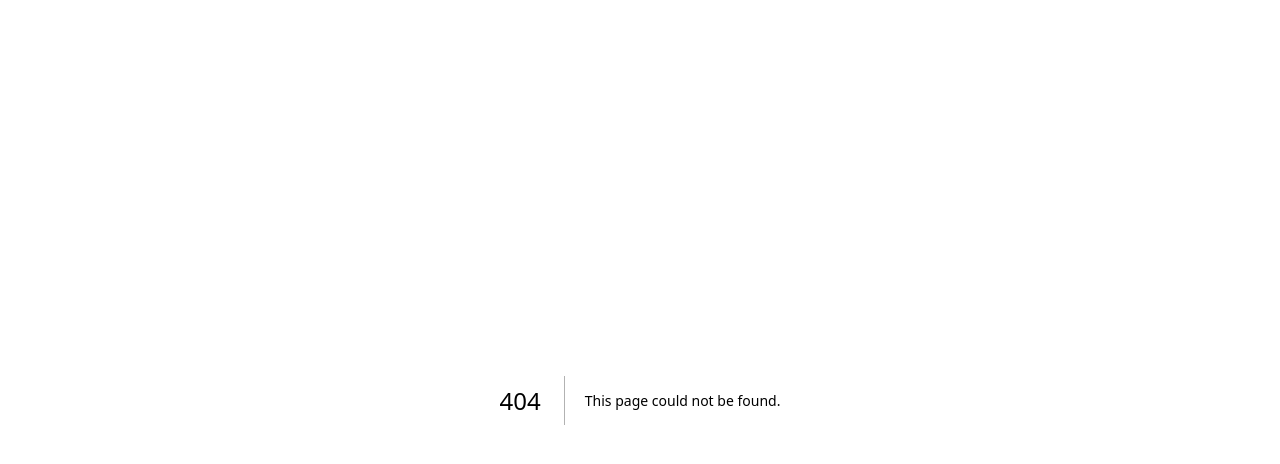
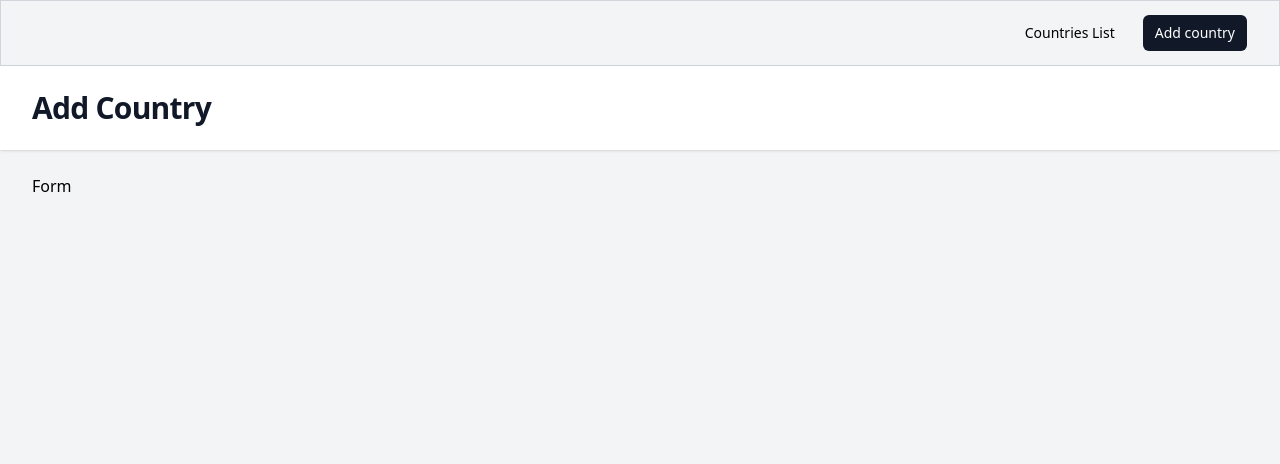
Before and after one commit to dkirien/countries, a Next.js app: page /form in a window 1280 px wide. Before the commit this address had no page. Shown: the top 464 px of the page. Built offline with nearby package versions, Linux system fonts and the light colour scheme.

Commit message:
Layouts and navigation.

```diff
--- /dev/null
+++ b/src/components/MainLayout.tsx
@@ -0,0 +1,14 @@
+import React, { FC } from 'react'
+import Navigation from '@/components/Navigation'
+
+const MainLayout: FC<{children: React.ReactNode}> = ({children}) => {
+  return (
+    <>
+      <Navigation />
+
+      {children}
+    </>
+  )
+}
+
+export default MainLayout
--- /dev/null
+++ b/src/components/Navigation.tsx
@@ -0,0 +1,36 @@
+import React, { FC } from 'react'
+import Link from 'next/link'
+import { useRouter } from 'next/router'
+
+const activeClasses = 'bg-gray-900 text-white rounded-md px-3 py-2 text-sm font-medium'
+const basicClasses = 'text-gray-90 hover:bg-gray-700 hover:text-white rounded-md px-3 py-2 text-sm font-medium'
+
+const Navigation: FC = () => {
+  const router = useRouter()
+
+  return (
+    <nav className="bg-grey-100 border-solid border border-gray-300">
+      <div className="mx-auto max-w-7xl px-4 sm:px-6 lg:px-8">
+        <div className="flex h-16 items-center justify-end">
+          <div className="flex items-center">
+            <div className="flex items-baseline space-x-4">
+              <Link href="/"
+                    className={router.pathname === '/' ? activeClasses : basicClasses}
+              >
+                Countries List
+              </Link>
+
+              <Link href="/form"
+                    className={router.pathname === '/form' ? activeClasses : basicClasses}
+              >
+                Add country
+              </Link>
+            </div>
+          </div>
+        </div>
+      </div>
+    </nav>
+  )
+}
+
+export default Navigation
--- /dev/null
+++ b/src/components/PageLayout.tsx
@@ -0,0 +1,22 @@
+import { FC } from 'react'
+import { PageLayout } from '@/types'
+
+const PageLayout: FC<PageLayout> = ({ title, children }) => {
+  return (
+    <>
+      <header className="bg-white shadow">
+        <div className="mx-auto max-w-7xl px-4 py-6 sm:px-6 lg:px-8">
+          <h1 className="text-3xl font-bold tracking-tight text-gray-900">{title}</h1>
+        </div>
+      </header>
+
+      <main>
+        <div className="mx-auto max-w-7xl py-6 sm:px-6 lg:px-8">
+          {children}
+        </div>
+      </main>
+    </>
+  )
+}
+
+export default PageLayout
--- a/src/pages/_app.tsx
+++ b/src/pages/_app.tsx
@@ -1,6 +1,8 @@
 import '@/styles/globals.css'
 import type { AppProps } from 'next/app'
 import Head from 'next/head'
+import React from 'react'
+import MainLayout from '@/components/MainLayout'
 
 export default function App({ Component, pageProps }: AppProps) {
   return (
@@ -12,7 +14,9 @@ export default function App({ Component, pageProps }: AppProps) {
         <link rel="icon" href="/favicon.ico" />
       </Head>
 
-      <Component {...pageProps} />
+      <MainLayout>
+        <Component {...pageProps} />
+      </MainLayout>
     </>
   )
 }
--- a/src/pages/_document.tsx
+++ b/src/pages/_document.tsx
@@ -2,11 +2,14 @@ import { Html, Head, Main, NextScript } from 'next/document'
 
 export default function Document() {
   return (
-    <Html lang="en">
+    <Html lang="en" className={"h-full bg-gray-100"}>
       <Head />
 
-      <body>
-        <Main />
+      <body className={"h-full"}>
+        <div className="min-h-full">
+          <Main />
+        </div>
+
         <NextScript />
       </body>
     </Html>
--- /dev/null
+++ b/src/pages/form.tsx
@@ -0,0 +1,12 @@
+import { NextPage } from 'next'
+import PageLayout from '@/components/PageLayout'
+
+const FormPage: NextPage = () => {
+  return (
+    <PageLayout title={'Add Country'}>
+      Form
+    </PageLayout>
+  )
+}
+
+export default FormPage
--- a/src/pages/index.tsx
+++ b/src/pages/index.tsx
@@ -2,12 +2,13 @@ import { GetStaticPropsResult, NextPage } from 'next'
 import client from '../lib/apollo-client'
 import { getContinentsWithCountries } from '@/queries'
 import { IContinent } from '@/types'
+import PageLayout from '@/components/PageLayout'
 
 const Home: NextPage<{ continents: IContinent[] }> = ({continents}) => {
   return (
-    <div>
-
-    </div>
+    <PageLayout title={'Countries List'}>
+      List
+    </PageLayout>
   )
 }
 
```
Also changed, not shown: src/types.ts (+7 -0 lines).
